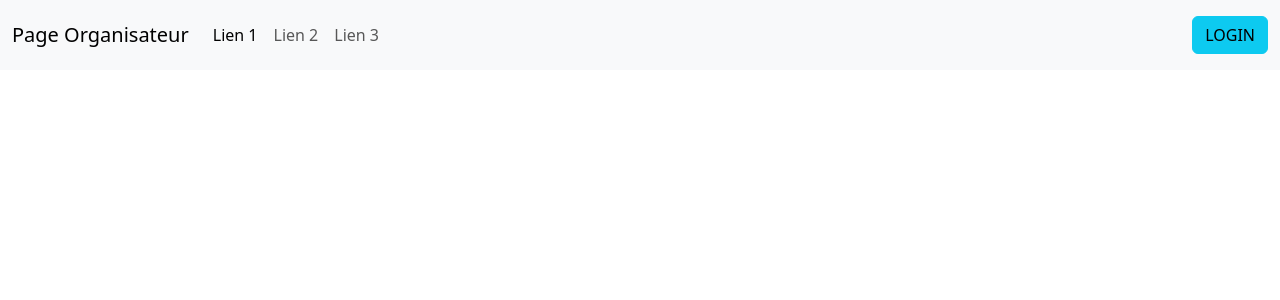
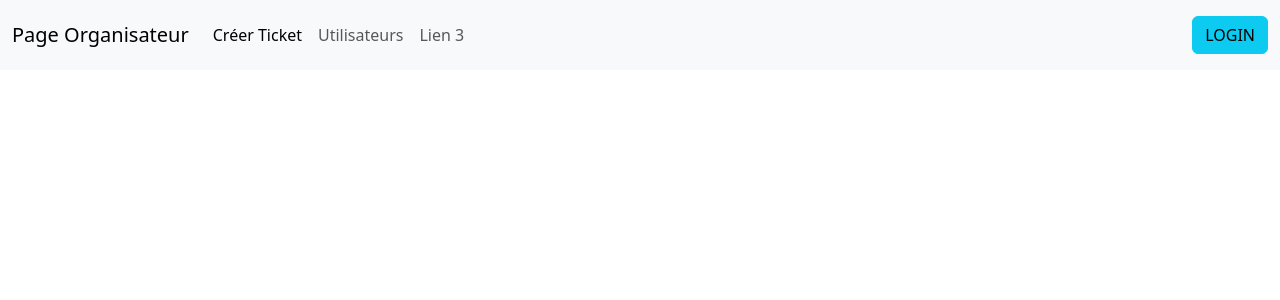
Before and after one commit to tanguym77/Projet-Billetterie, a PHP site: page /vue/UI/Organisateur/Header.php in a window 1280 px wide. Shown: the top 300 px of the page. Run offline with PHP 8.4, Linux system fonts and the light colour scheme; some libraries are stand-ins or nearby versions.

Commit message:
modif header

```diff
--- a/vue/UI/Organisateur/Header.php
+++ b/vue/UI/Organisateur/Header.php
@@ -30,11 +30,11 @@
             <ul class="navbar-nav me-auto mb-2 mb-lg-0">
                 <!-- LIEN 1 -->
                 <li class="nav-item">
-                    <a class="nav-link active" aria-current="page" href="#">Lien 1</a>
+                    <a class="nav-link active" aria-current="page" href="#">Créer Ticket</a>
                 </li>
                 <!-- LIEN 2 -->
                 <li class="nav-item">
-                    <a class="nav-link" href="#">Lien 2</a>
+                    <a class="nav-link" href="#">Utilisateurs</a>
                 </li>
                 <!-- LIEN 3 -->
                 <li class="nav-item">
```
